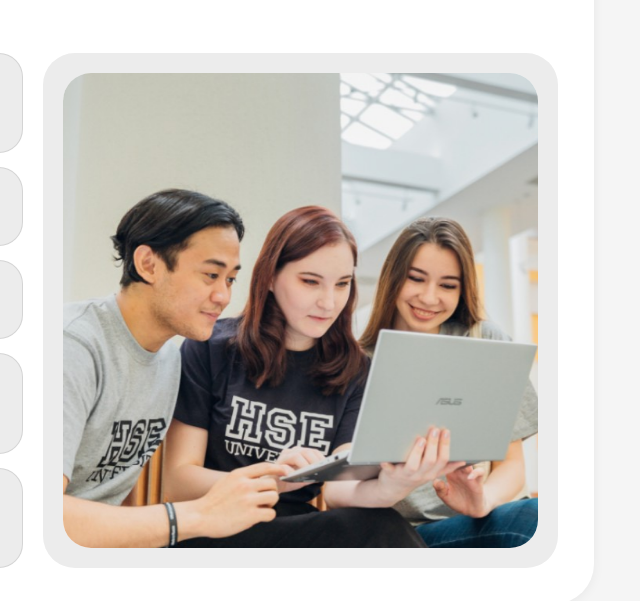
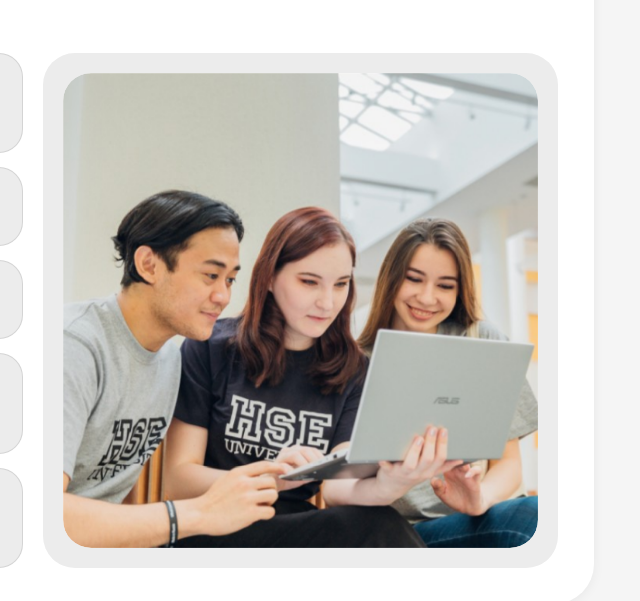
Before and after one commit to Hilivyndric/hse, a website built with Vite: page index.html in a window 1280 px wide. Shown: the part 1636-2237 px from the top of the page, 636-1276 px from the left. Built offline with nearby package versions, Linux system fonts and the light colour scheme.

Commit message:
Add files via upload

```diff
--- a/index.html
+++ b/index.html
@@ -191,7 +191,7 @@
             <article class="testimonial-card">
               <p class="quote">
                 «В бакалавриате я получила сильную базу, стажировку и оффер еще
-                до выпуска».
+                до выпуска»
               </p>
               <div>
                 <h3>Мария</h3>
@@ -202,7 +202,7 @@
             <article class="testimonial-card dark-card">
               <p class="quote">
                 «Магистратура помогла мне систематизировать опыт и повысить
-                зарплату на 40%».
+                зарплату на 40%»
               </p>
               <div>
                 <h3>Дмитрий</h3>
--- a/styles.css
+++ b/styles.css
@@ -19,7 +19,13 @@
 
 @font-face {
   font-family: "HSE Sans";
-  src: local("HSE Sans"), local("HSE Sans Regular");
+  src:
+    local("HSE Sans"),
+    local("HSE Sans Regular"),
+    local("HSESans-Regular"),
+    local("HSESans");
+  font-weight: 400;
+  font-style: normal;
   font-display: swap;
 }
 
@@ -481,10 +487,12 @@
   overflow: hidden;
   aspect-ratio: 1 / 1;
   min-height: clamp(280px, 42vw, 420px);
+  min-width: 0;
   padding: clamp(16px, 2vw, 20px);
   border-radius: clamp(22px, 3vw, 32px);
   background: var(--surface-muted);
   transform: translateZ(0);
+  -webkit-transform: translateZ(0);
 }
 
 .media-panel-frame {
@@ -492,16 +500,31 @@
   position: relative;
   width: 100%;
   height: 100%;
+  min-width: 0;
+  min-height: 0;
   overflow: hidden;
   border-radius: clamp(18px, 2.6vw, 28px);
   background: #ffffff;
   transform: translateZ(0);
+  -webkit-transform: translateZ(0);
   backface-visibility: hidden;
+  -webkit-backface-visibility: hidden;
+  /* Safari: жёсткая обрезка по контейнеру */
+  -webkit-mask-image: -webkit-radial-gradient(white, black);
 }
 
 .media-panel img {
+  display: block;
+  width: 100%;
+  height: 100%;
+  max-width: 100%;
+  max-height: 100%;
+  object-fit: cover;
+  object-position: center;
   backface-visibility: hidden;
-  transform: translateZ(0) scale(1.01);
+  -webkit-backface-visibility: hidden;
+  transform: translateZ(0);
+  -webkit-transform: translateZ(0);
 }
 
 .steps-grid {
```
